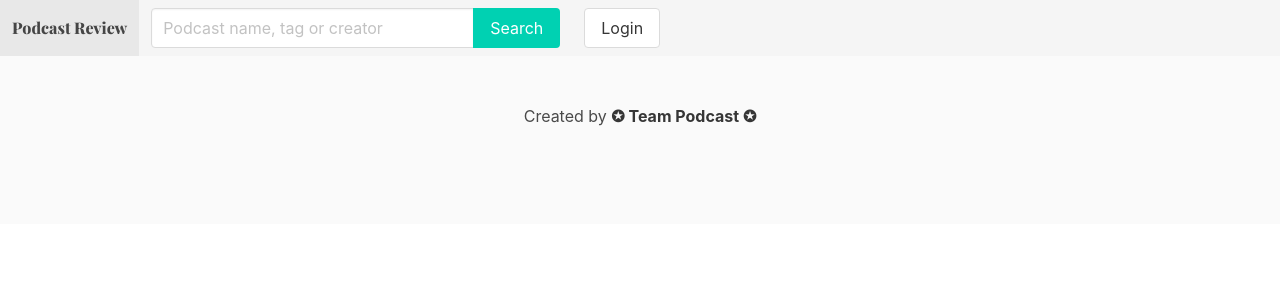
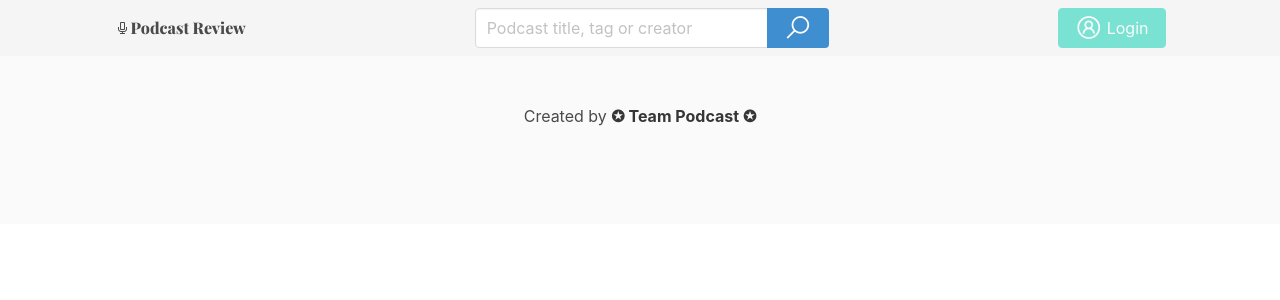
Before and after one commit to dapierce/podcastreview, an Angular app in the folder podcastreview-frontend/: page / in a window 1280 px wide. Shown: the top 300 px of the page. Built offline with nearby package versions, Linux system fonts and the light colour scheme.

Commit message:
Fix header to better account for width changes. Add icons using Line Awesome.

```diff
--- a/podcastreview-frontend/src/app/components/header/header.component.css
+++ b/podcastreview-frontend/src/app/components/header/header.component.css
@@ -0,0 +1,16 @@
+.navbar {
+  display: block;
+  justify-content: space-between;
+}
+
+button .las {
+  font-size: 28px !important;
+  margin-top: -1px;
+}
+
+#login .las {
+  margin-right: 4px;
+}
+#pr-search {
+  width: 150%;
+}
--- a/podcastreview-frontend/src/app/components/header/header.component.html
+++ b/podcastreview-frontend/src/app/components/header/header.component.html
@@ -1,8 +1,13 @@
 <nav class="navbar is-light">
-  <div class="navbar-brand">
+  <div class="level">
+    <div class="level-item">
       <a class="navbar-item">
-      <h1>Podcast Review</h1>
+        <h1>
+          <i class="las la-microphone" aria-hidden="true"></i>Podcast Review
+        </h1>
       </a>
+    </div>
+    <div class="level-item">
       <div class="navbar-item">
         <div class="field has-addons">
           <p class="control">
@@ -10,22 +15,24 @@
               id="pr-search"
               class="input"
               type="text"
-            size="25"
-            placeholder="Podcast name, tag or creator"
+              size="22"
+              placeholder="Podcast title, tag or creator"
             />
           </p>
           <p class="control">
-          <button class="button is-primary">
-            Search
+            <button class="button is-info">
+              <i class="las la-search" aria-label="Search" title="Search"></i>
             </button>
           </p>
         </div>
       </div>
+    </div>
+    <div class="level-item">
       <div class="navbar-item">
-      <button class="button is-disabled">
-        Login
+        <button id="login" disabled class="button is-primary">
+          <i class="las la-user-circle" aria-hidden="true"></i>Login
         </button>
       </div>
     </div>
-  <div class="navbar-menu"></div>
+  </div>
 </nav>
--- a/podcastreview-frontend/src/index.html
+++ b/podcastreview-frontend/src/index.html
@@ -7,8 +7,12 @@
     <meta name="viewport" content="width=device-width, initial-scale=1" />
     <link rel="icon" type="image/x-icon" href="favicon.ico" />
     <link
-      href="https://fonts.googleapis.com/css?family=Lato:400|Playfair+Display:800&display=swap"
+      href="https://fonts.googleapis.com/css?family=Lato:400,700|Playfair+Display:800&display=swap"
       rel="stylesheet"
+    />
+    <link
+      rel="stylesheet"
+      href="https://maxst.icons8.com/vue-static/landings/line-awesome/line-awesome/1.3.0/css/line-awesome.min.css"
     />
   </head>
   <body>
```
Lines whose indentation alone changed are shown as unchanged.
